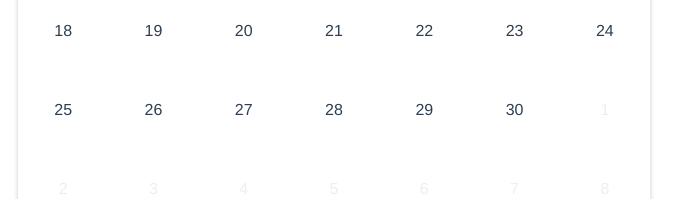
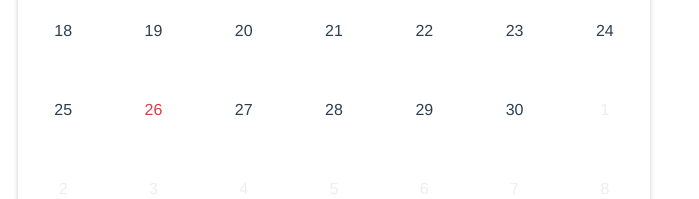
Before and after one commit to peistop/FEA-Practice, a Vue app in the folder vue-calendar/: page / in a window 1280 px wide. Shown: the part 464-663 px from the top of the page, without its empty margins (0-699 px from the left). Built offline with nearby package versions, Linux system fonts and the light colour scheme.

Commit message:
Select date when click on some day

```diff
--- a/vue-calendar/src/components/Calendar.vue
+++ b/vue-calendar/src/components/Calendar.vue
@@ -51,7 +51,7 @@
     <div class="r-inner">
       <calendar-header :title="title" :onPrev="onPrev" :onSelectView="onSelectView" :onNext="onNext" />
       <week-days v-if="view === 'DATES'" :startDay="startDay" :dayNames="dayNames" />
-      <month-dates v-if="view === 'DATES'" :year="year" :month="month" :startDay="startDay" />
+      <month-dates v-if="view === 'DATES'" :year="year" :month="month" :startDay="startDay" :selectedDate="selectedDate" :onSelectDate="onSelectDate" />
       <month-selector v-if="view === 'MONTHS'" :year="year" :monthNames="monthNames"
                       :selectedMonth="selectedMonth" :selectedYear="selectedYear" :onSelectMonth="onSelectMonth" />
       <year-selector v-if="view === 'YEARS'" :year="year" :selectedYear="selectedYear" :onSelectYear="onSelectYear" />
@@ -172,6 +172,12 @@
           this.view = 'YEARS';
         }
       },
+      onSelectDate: function(year, month, day) {
+        this.selectedYear = year;
+        this.selectedMonth = month; // index of month
+        this.selectedDay = day;
+        this.selectedDate = new Date(year, month, day);
+      },
       onSelectMonth: function(month) {
         this.month = month;
         this.view = 'DATES';
--- a/vue-calendar/src/components/MonthDates.vue
+++ b/vue-calendar/src/components/MonthDates.vue
@@ -43,8 +43,10 @@
       <div :class="{
         'r-cell': true,
         'r-date': true,
+        'r-today': new Date(year, month, getDay(i, index).label).getTime() === today.getTime(),
+        'r-selected': new Date(year, month, getDay(i, index).label).getTime() === selectedDate.getTime(),
         'r-outdate': getDay(i, index).outMonth
-      }" v-for="index in weekStack" :key="index">{{getDay(i, index).label}}</div>
+      }" v-for="index in weekStack" :key="index" @click="onSelectDate(year, month, getDay(i, index).label)">{{getDay(i, index).label}}</div>
     </div>
   </div>
 </template>
@@ -53,7 +55,7 @@
 
   const rows = 6;
   export default {
-    props: ['year', 'month', 'startDay'],
+    props: ['year', 'month', 'startDay', 'selectedDate', 'onSelectDate'],
     data() {
       return {
         today: new Date(new Date().getFullYear(), new Date().getMonth(), new Date().getDate()),
```
